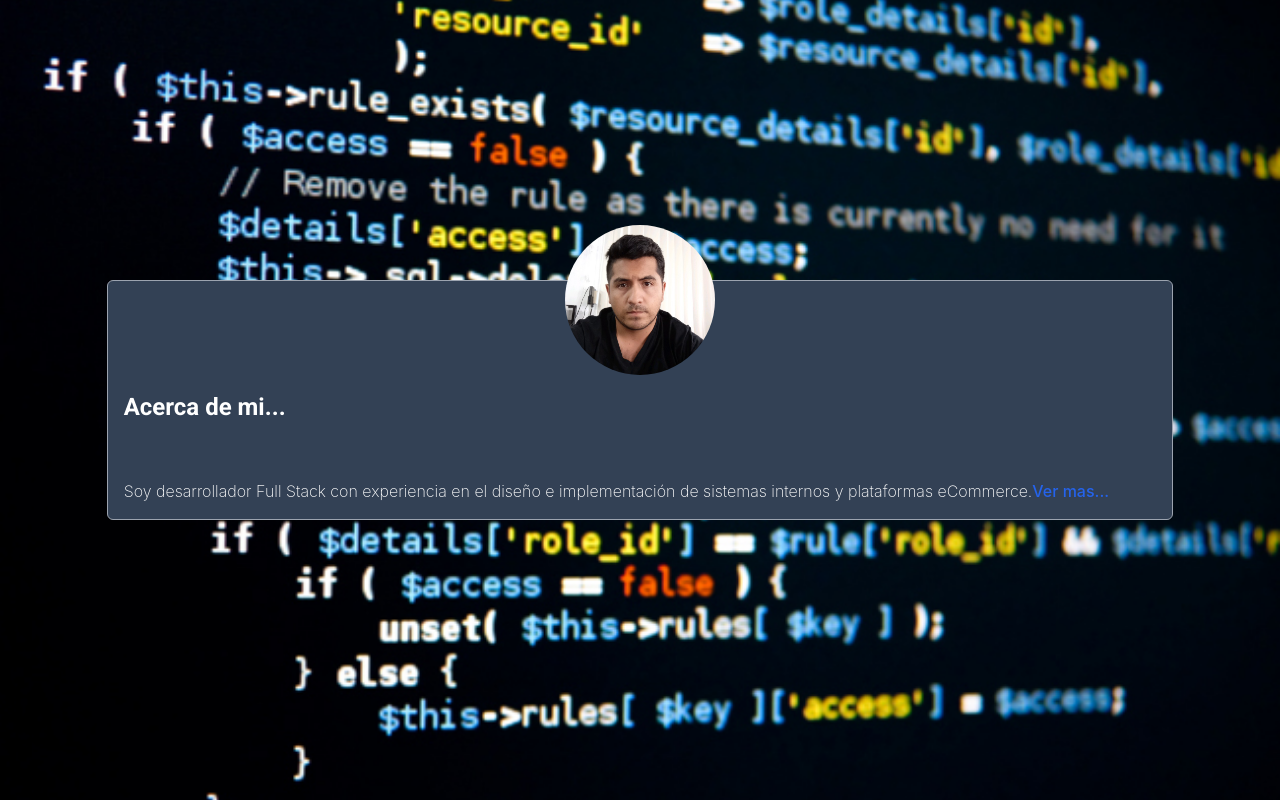
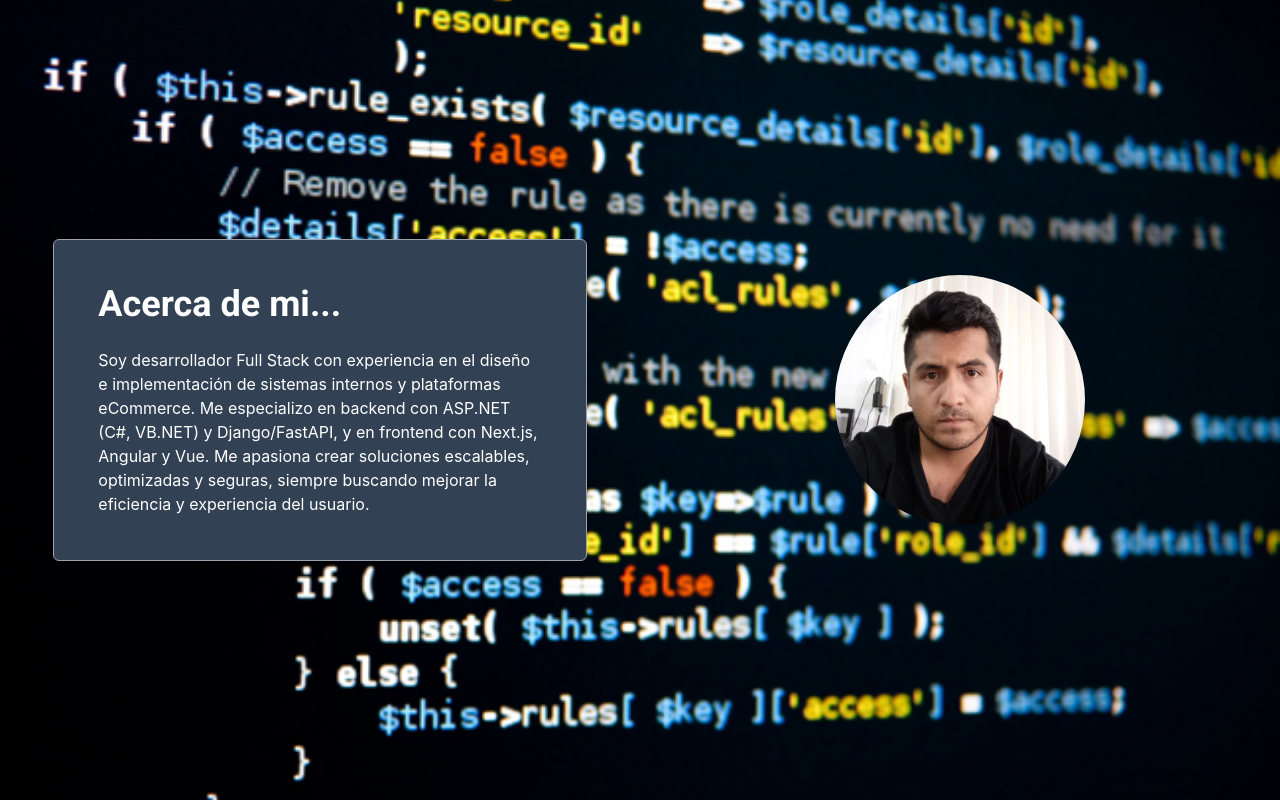
Before and after one commit to IsraelMkRb/mi-cv, a React (Create React App) app: page / in a window 1280 px wide. Shown: the top 802 px of the page. Built offline with nearby package versions, Linux system fonts and the light colour scheme.

Commit message:
Correccion de visibilidad de elementos mobile en todas las dimensiones

```diff
--- a/src/App.js
+++ b/src/App.js
@@ -9,7 +9,7 @@ function App() {
   return (
     <main className="h-screen w-screen m-0 p-0">
       <div className="fondo-acercade w-screen h-screen bg-slate-700 m-0 p-0">
-        <div className="w-full h-full flex flex-col justify-center items-center">
+        <div className="md:hidden w-full h-full flex flex-col justify-center items-center">
           <div className="w-10/12 h-max mx-auto rounded-md bg-slate-700 border border-gray-400">
             <img
               src="/rostro_real.jpg"
```
